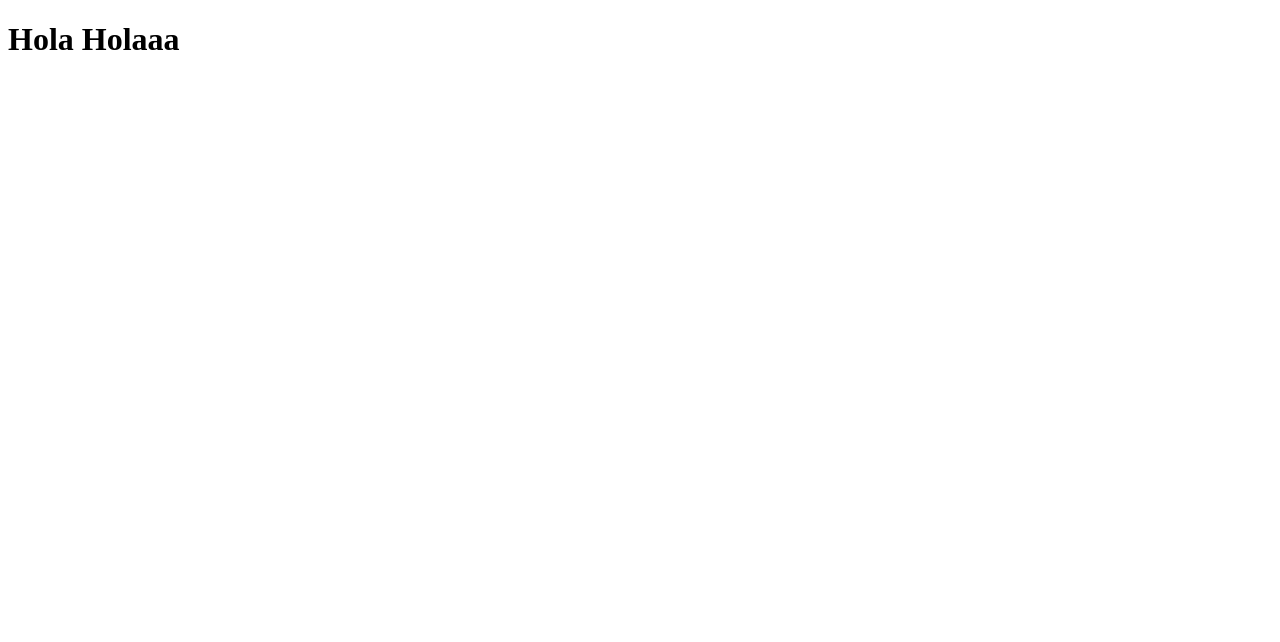
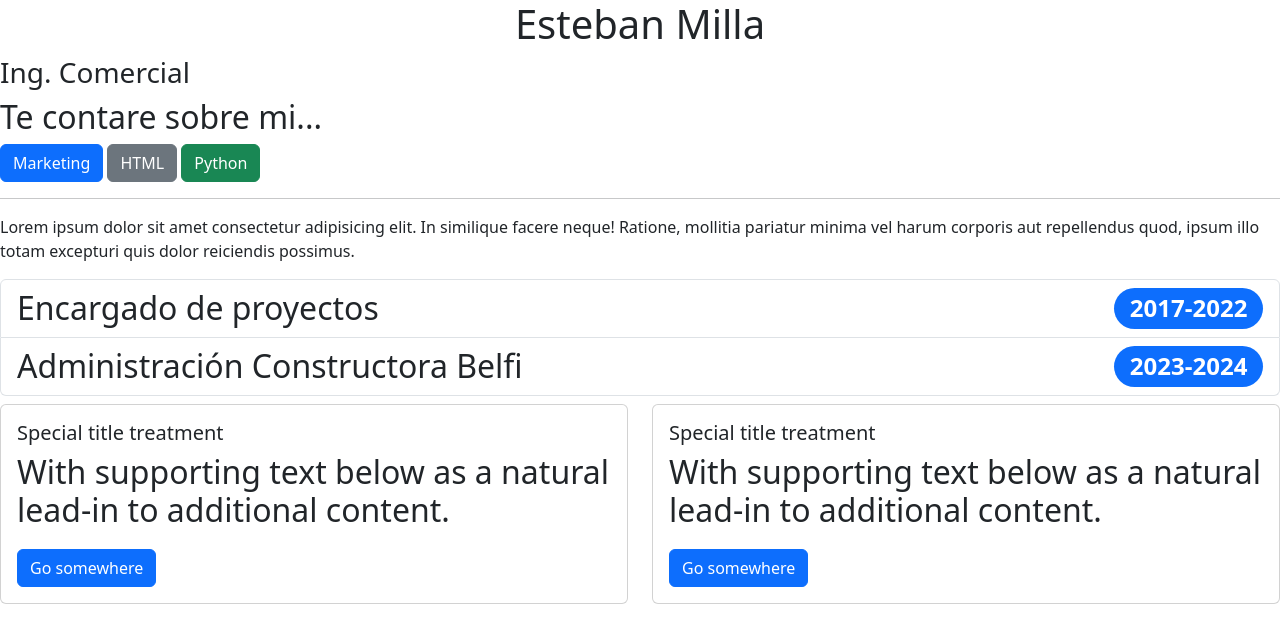
Before and after one commit to Estemilla/Portafolio, a plain HTML site: page index.html in a window 1280 px wide. Drawn offline with nearby package versions, Linux system fonts and the light colour scheme.

Commit message:
Respaldo incial 22/08/24

```diff
--- a/assets/css/style.css
+++ b/assets/css/style.css
@@ -0,0 +1,5 @@
+body{
+    h1 {
+        text-align: center; /* Centra el texto dentro del h1 */
+    }
+}
--- a/index.html
+++ b/index.html
@@ -1,12 +1,72 @@
 <!DOCTYPE html>
     <html lang="en">
     <head>
+        <link rel="stylesheet" href="styles.css">
+
         <meta charset="UTF-8">
         <meta name="viewport" content="width=device-width, initial-scale=1.0">
-        <title>Document</title>
+        <link href="https://cdn.jsdelivr.net/npm/bootstrap@5.3.3/dist/css/bootstrap.min.css" rel="stylesheet" integrity="sha384-QWTKZyjpPEjISv5WaRU9OFeRpok6YctnYmDr5pNlyT2bRjXh0JMhjY6hW+ALEwIH" crossorigin="anonymous">
+        <link rel="stylesheet" href="assets/css/style.css">
+        <title>Mi Portafolio</title>
     </head>
     <body>
-        <h1>Hola Holaaa</h1>
 
+        <section>
+            <h1>Esteban Milla</h1>
+            <h3>Ing. Comercial</h3>
+
+        </section>
+            <h2>Te contare sobre mi...</h2>
+            <button type="button" class="btn btn-primary">Marketing</button>
+            <button type="button" class="btn btn-secondary">HTML</button>
+            <button type="button" class="btn btn-success">Python</button>
+
+        <hr>
+
+        <p>Lorem ipsum dolor sit amet consectetur adipisicing elit. In similique facere neque! Ratione, mollitia pariatur minima vel harum corporis aut repellendus quod, ipsum illo totam excepturi quis dolor reiciendis possimus.
+
+        </p>
+        <section>
+        <h2><ul class="list-group">
+            <li class="list-group-item d-flex justify-content-between align-items-center">
+              Encargado de proyectos
+              <span class="badge text-bg-primary rounded-pill">2017-2022</span>
+            </li>
+            <li class="list-group-item d-flex justify-content-between align-items-center">
+              Administración Constructora Belfi
+              <span class="badge text-bg-primary rounded-pill">2023-2024</span>
+            </li>
+            </li>
+          </ul></h2>
+
+
+        </section>
+
+        <section>
+            <h2>
+                <div class="row">
+                    <div class="col-sm-6 mb-3 mb-sm-0">
+                      <div class="card">
+                        <div class="card-body">
+                          <h5 class="card-title">Special title treatment</h5>
+                          <p class="card-text">With supporting text below as a natural lead-in to additional content.</p>
+                          <a href="#" class="btn btn-primary">Go somewhere</a>
+                        </div>
+                      </div>
+                    </div>
+                    <div class="col-sm-6">
+                      <div class="card">
+                        <div class="card-body">
+                          <h5 class="card-title">Special title treatment</h5>
+                          <p class="card-text">With supporting text below as a natural lead-in to additional content.</p>
+                          <a href="#" class="btn btn-primary">Go somewhere</a>
+                        </div>
+                      </div>
+                    </div>
+                  </div>
+            </h2>
+        </section>
+
+        <script src="https://cdn.jsdelivr.net/npm/bootstrap@5.3.3/dist/js/bootstrap.bundle.min.js" integrity="sha384-YvpcrYf0tY3lHB60NNkmXc5s9fDVZLESaAA55NDzOxhy9GkcIdslK1eN7N6jIeHz" crossorigin="anonymous"></script>
     </body>
 </html>
```
